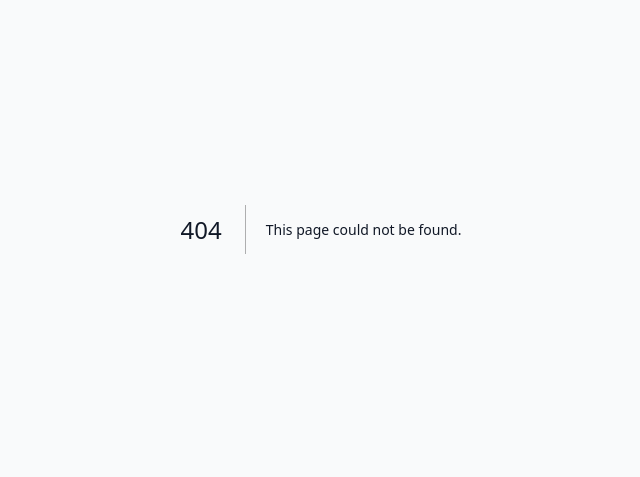
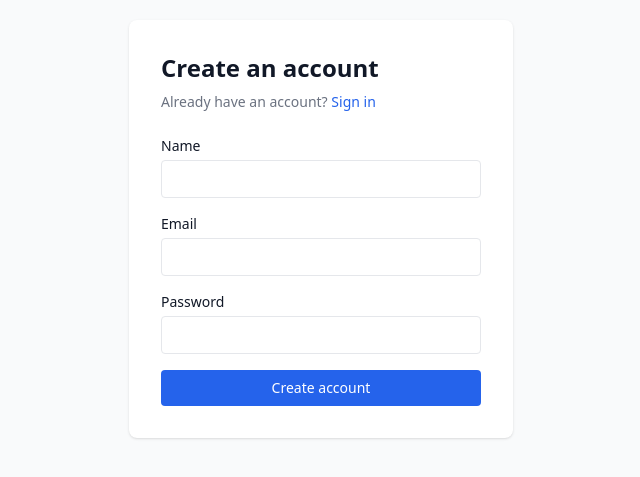
Before and after one commit to fvang14/knect, a Next.js app in the folder web/: page /register in a window 1280 px wide. Before the commit this address had no page. Shown: the part 171-648 px from the top of the page, without its empty margins (319-959 px from the left). Built offline with nearby package versions, Linux system fonts and the light colour scheme; no server answers.

Commit message:
feat(web): add register page and server action

```diff
--- /dev/null
+++ b/web/app/register/actions.ts
@@ -0,0 +1,32 @@
+"use server";
+
+import { redirect } from "next/navigation";
+import { getSession } from "@/lib/session";
+
+export async function registerAction(formData: FormData) {
+  const email = formData.get("email") as string;
+  const password = formData.get("password") as string;
+  const display_name = formData.get("display_name") as string;
+
+  const API_URL = process.env.NEXT_PUBLIC_API_URL ?? "http://localhost:8080";
+  const res = await fetch(`${API_URL}/auth/register`, {
+    method: "POST",
+    headers: { "Content-Type": "application/json" },
+    body: JSON.stringify({ email, password, display_name, role: "customer" }),
+  });
+
+  if (res.status === 409) {
+    redirect("/register?error=Email+already+registered");
+  }
+  if (!res.ok) {
+    redirect("/register?error=Registration+failed");
+  }
+
+  const data = await res.json();
+  const session = await getSession();
+  session.access_token = data.access_token;
+  session.refresh_token = data.refresh_token;
+  await session.save();
+
+  redirect("/");
+}
--- /dev/null
+++ b/web/app/register/page.tsx
@@ -0,0 +1,69 @@
+import { registerAction } from "./actions";
+
+export default function RegisterPage({
+  searchParams,
+}: {
+  searchParams: { error?: string };
+}) {
+  return (
+    <div className="min-h-screen flex items-center justify-center bg-gray-50">
+      <div className="bg-white shadow rounded-lg p-8 w-full max-w-sm">
+        <h1 className="text-2xl font-semibold mb-2">Create an account</h1>
+        <p className="text-sm text-gray-500 mb-6">
+          Already have an account?{" "}
+          <a href="/login" className="text-blue-600 hover:underline">
+            Sign in
+          </a>
+        </p>
+        <form action={registerAction} className="space-y-4">
+          <div>
+            <label className="block text-sm font-medium mb-1" htmlFor="display_name">
+              Name
+            </label>
+            <input
+              id="display_name"
+              name="display_name"
+              type="text"
+              required
+              className="w-full border rounded px-3 py-2 text-sm focus:outline-none focus:ring-2 focus:ring-blue-500"
+            />
+          </div>
+          <div>
+            <label className="block text-sm font-medium mb-1" htmlFor="email">
+              Email
+            </label>
+            <input
+              id="email"
+              name="email"
+              type="email"
+              required
+              className="w-full border rounded px-3 py-2 text-sm focus:outline-none focus:ring-2 focus:ring-blue-500"
+            />
+          </div>
+          <div>
+            <label className="block text-sm font-medium mb-1" htmlFor="password">
+              Password
+            </label>
+            <input
+              id="password"
+              name="password"
+              type="password"
+              required
+              minLength={8}
+              className="w-full border rounded px-3 py-2 text-sm focus:outline-none focus:ring-2 focus:ring-blue-500"
+            />
+          </div>
+          {searchParams.error && (
+            <p className="text-sm text-red-600">{searchParams.error}</p>
+          )}
+          <button
+            type="submit"
+            className="w-full bg-blue-600 text-white py-2 rounded text-sm font-medium hover:bg-blue-700 transition-colors"
+          >
+            Create account
+          </button>
+        </form>
+      </div>
+    </div>
+  );
+}
```
